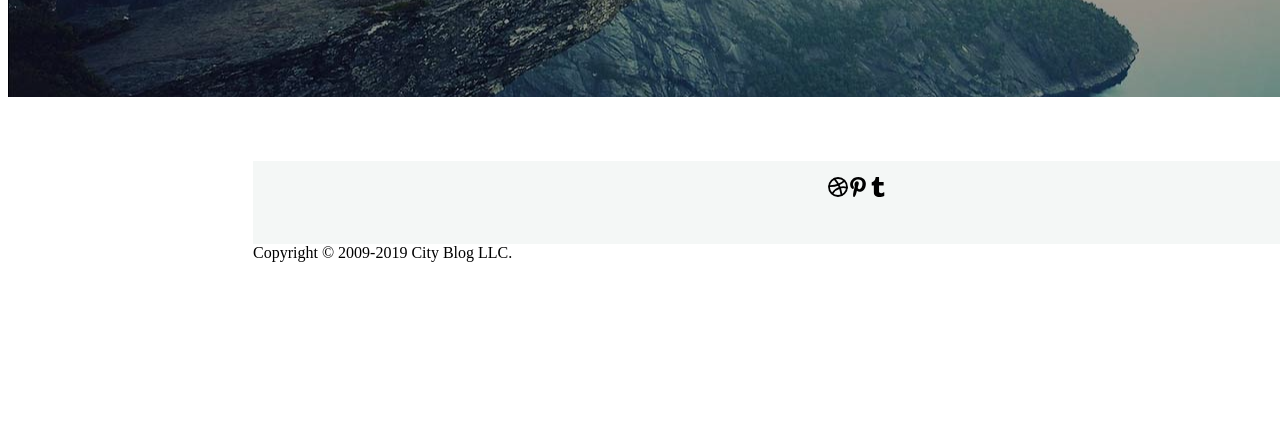
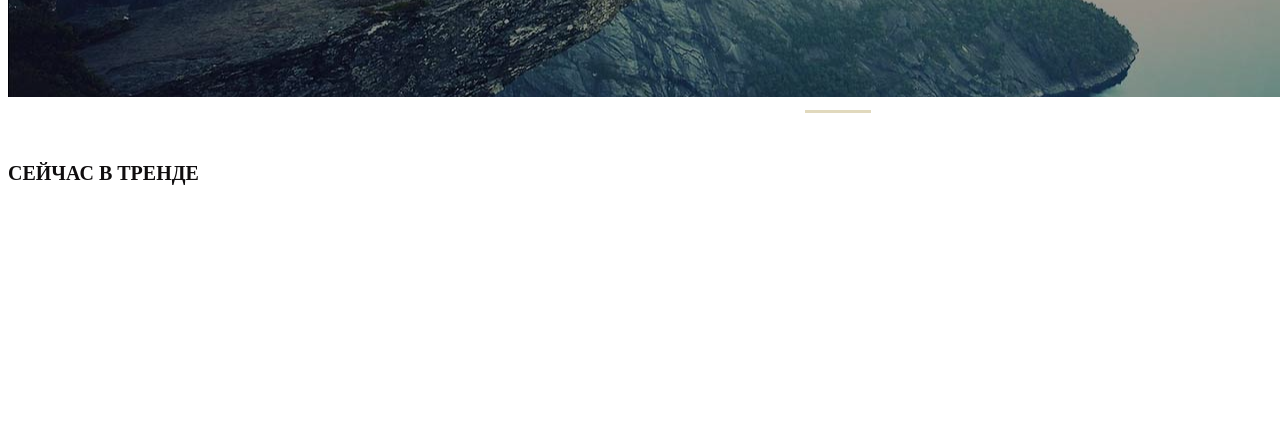
Before and after one commit to iIgor2022/HTML_CSS, a plain HTML site: page index.html in a window 1280 px wide. Shown: the part 361-800 px from the top of the page. Drawn offline with Linux system fonts and the light colour scheme; files whose address does not match are found by name.

Commit message:
Trends div added

```diff
--- a/css/style.css
+++ b/css/style.css
@@ -22,6 +22,7 @@ body {
     width: 1660px;
 }
 
+/* Header */
 header {
     color: #fff;
     font-family: OpenSans, sans-serif;
@@ -75,13 +76,13 @@ header::after {
     margin-top: 10px;
 }
 
-.menu__item {
+.menu-item {
     text-decoration: none;
     font-size: 13px;
     color: inherit;
 }
 
-.menu__item:nth-child(n+1) {
+.menu-item:nth-child(n+1) {
     margin-left: 35px;
 }
 
@@ -100,16 +101,52 @@ header::after {
     text-align: center;
 }
 
-.intro__text {
+.intro-text {
     width: 690px;
 }
 
+/*----------------------------- Trends ----------------------------- */
+
+.trends {
+    width: 100%;
+    height: 442px;
+}
+
+.trends-title {
+    width: 100%;
+    height: 123px;
+    position: relative;
+}
+
+.trends-title-text {
+    position: absolute;
+    top: 50%;
+    width: auto;
+    font-family: OpenSans sans-serif;
+    font-weight: 700;
+    text-align: center;
+    text-transform: uppercase;
+    color: #0f0d0e;
+    font-size: 20px;
+    line-height: 29px;
+}
+
+.underline {
+    position: absolute;
+    margin-top: 13px;
+    background-color: #e1d9bd;
+    width: 66px;
+    height: 3px;
+    left: calc(50% - 33px);
+}
+
+/*----------------------------- Footer ------------------------------*/
 footer {
     min-width: 100%;
     height: 213px;
 }
 
-.footer__container {
+.footer-container {
     width: 1200px;
     box-sizing: border-box;
     margin-left: auto;
@@ -127,7 +164,6 @@ footer {
     height: 83px;
     width: 100%;
     background-color: #f4f7f6;
-    font-size: 16px;
     text-decoration: none;
 }
 
@@ -135,7 +171,12 @@ footer {
     list-style-type: none;
     display: flex;
     justify-content: center;
-    align-content: center;
+    align-items: center;
+    padding: 0px;
+}
+
+.socials-item:nth-child(n+2) {
+    margin-left: 35px;
 }
 
 .socials-link {
@@ -145,7 +186,6 @@ footer {
     background-repeat: no-repeat;
     background-size: 20px;
     background-position: center;
-
 }
 
 .socials-link-text {
@@ -166,3 +206,15 @@ footer {
 .socials-link-tumblr {
     background-image: url("../svg/003-tumblr.svg");
 }
+
+.copyright-text {
+    display: block;
+    width: 100%;
+    margin-top: 74px;
+    color: #a0a0a0;
+    text-align: center;
+    font-family: OpenSans sans-serif;
+    font-weight: 700;
+    font-size: 12px;
+    line-height: 40px;
+}
--- a/index.html
+++ b/index.html
@@ -13,23 +13,37 @@
             <div class="panel">
                 <img class="logo" src="svg/noemi-logo.svg" alt="Logo">
                 <nav class="menu">
-                    <a class="menu__item" href="">Главная</a>
-                    <a class="menu__item" href="#">Посты</a>
-                    <a class="menu__item" href="#">Статьи</a>
-                    <a class="menu__item" href="#">Темы</a>
-                    <a class="menu__item" href="#">Теги</a>
-                    <a class="menu__item" href="#">Контакты</a>
+                    <a class="menu-item" href="">Главная</a>
+                    <a class="menu-item" href="#">Посты</a>
+                    <a class="menu-item" href="#">Статьи</a>
+                    <a class="menu-item" href="#">Темы</a>
+                    <a class="menu-item" href="#">Теги</a>
+                    <a class="menu-item" href="#">Контакты</a>
                 </nav>
             </div>
             <div class="intro">
-                <span class="intro__text">
+                <span class="intro-text">
                     блог о творчестве, спорте, и образе жизни
                 </span>
             </div>
         </div>
     </header>
+    <div class="trends">
+        <div class="trends-title">
+            <span class="trends-title-text">
+                сейчас в тренде
+            </span>
+            <div class="trends-title-underline underline"></div>
+        </div>
+        <div class="trends-container">
+            <div class="trends-content"></div>
+            <div class="trends-content"></div>
+            <div class="trends-content"></div>
+            <div class="trends-content"></div>
+        </div>
+    </div>
     <footer class="footer">
-        <div class="footer__container">
+        <div class="footer-container">
             <address class="articles-socials">
                 <ul class="socials">
                     <li class="socials-item">
@@ -50,7 +64,7 @@
                 </ul>
             </address>
             <div class="copyrights">
-                <span class="copyright__text">
+                <span class="copyright-text">
                     Copyright &copy; 2009-2019 City Blog LLC.
                 </span>
             </div>
```
